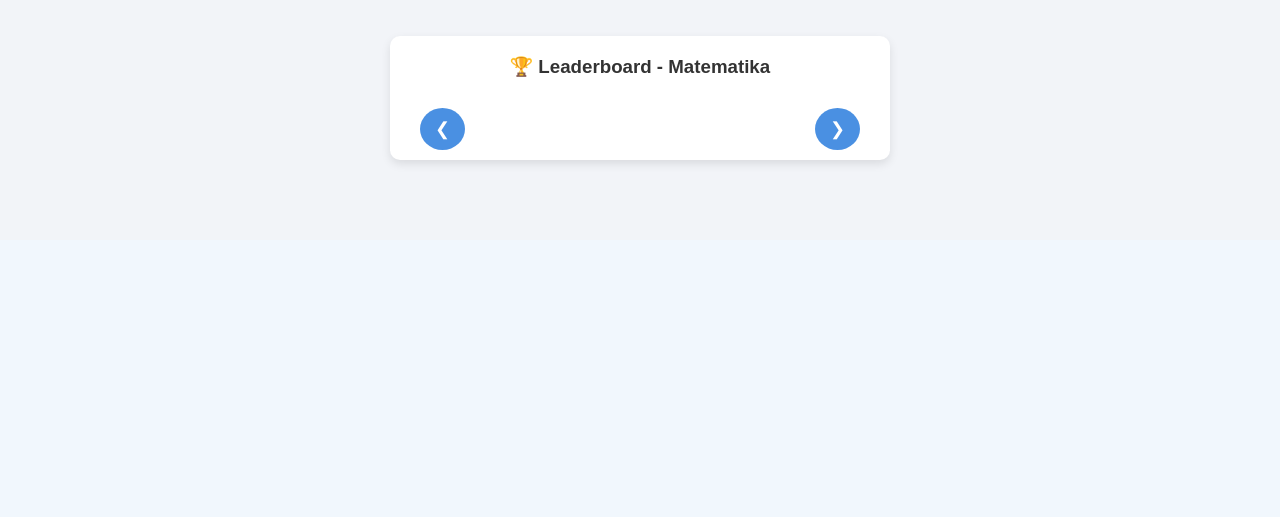
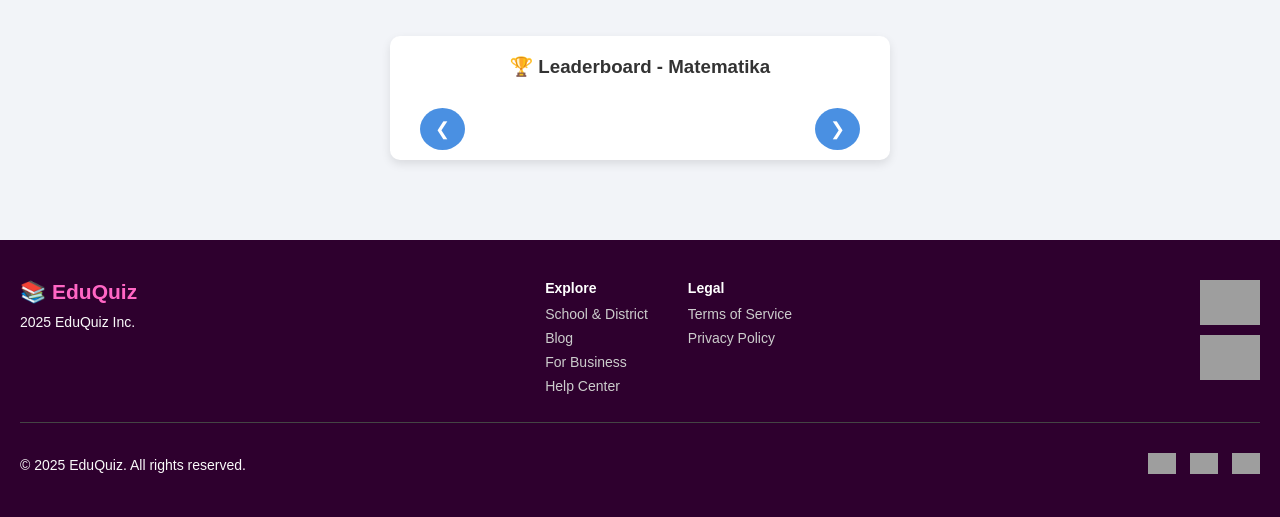
Before and after one commit to barnimd/eduQuiz, a Flask app: page / in a window 1280 px wide; the page is wider, and only the part inside the window is pictured. Shown: the part 612-1129 px from the top of that part. Before the commit the page ends 778 px from the top of that part, so only its background shows below. Run offline with Flask 3, Linux system fonts and the light colour scheme; data that the repository does not hold is empty; grey boxes are pictures that could not be loaded.

Commit message:
footer blom jadi

```diff
--- a/quiz-app/frontend/static/style.css
+++ b/quiz-app/frontend/static/style.css
@@ -546,3 +546,76 @@ header {
 .user-stats li {
     margin-bottom: 8px;
 }
+/* fotter style */
+.site-footer {
+  background-color: #2e002e;
+  color: #f9f9f9;
+  padding: 40px 20px;
+  font-family: Arial, sans-serif;
+  font-size: 14px;
+}
+
+.footer-top {
+  display: flex;
+  flex-wrap: wrap;
+  justify-content: space-between;
+  gap: 40px;
+}
+
+.footer-left h2.brand {
+  color: #ff66c4;
+  margin-bottom: 10px;
+}
+
+.footer-links {
+  display: flex;
+  gap: 40px;
+}
+
+.footer-links h4 {
+  color: #fff;
+  margin-bottom: 10px;
+}
+
+.footer-links ul {
+  list-style: none;
+  padding: 0;
+}
+
+.footer-links ul li a {
+  text-decoration: none;
+  color: #ccc;
+  display: block;
+  margin-bottom: 8px;
+}
+
+.footer-links ul li a:hover {
+  color: #fff;
+}
+
+.footer-apps img {
+  height: 45px;
+  margin-bottom: 10px;
+  display: block;
+}
+
+.footer-bottom {
+  display: flex;
+  justify-content: space-between;
+  align-items: center;
+  margin-top: 30px;
+  flex-wrap: wrap;
+  gap: 20px;
+}
+
+.social-icons img {
+  width: 28px;
+  margin-left: 10px;
+}
+
+hr {
+  border: 0;
+  height: 1px;
+  background: #444;
+  margin: 20px 0;
+}
--- a/quiz-app/frontend/templates/index.html
+++ b/quiz-app/frontend/templates/index.html
@@ -164,5 +164,49 @@
 </script>
 
 </body>
+<footer class="site-footer">
+  <div class="footer-top">
+    <div class="footer-left">
+      <h2 class="brand">📚 EduQuiz</h2>
+      <p class="small-text">2025 EduQuiz Inc.</p>
+    </div>
+
+    <div class="footer-links">
+      <div>
+        <h4>Explore</h4>
+        <ul>
+          <li><a href="#">School & District</a></li>
+          <li><a href="#">Blog</a></li>
+          <li><a href="#">For Business</a></li>
+          <li><a href="#">Help Center</a></li>
+        </ul>
+      </div>
+      <div>
+        <h4>Legal</h4>
+        <ul>
+          <li><a href="#">Terms of Service</a></li>
+          <li><a href="#">Privacy Policy</a></li>
+        </ul>
+      </div>
+    </div>
+
+    <div class="footer-apps">
+      <a href="#"><img src="{{ url_for('static', filename='google-play.png') }}" alt="Get it on Google Play"></a>
+      <a href="#"><img src="{{ url_for('static', filename='app-store.png') }}" alt="Download on the App Store"></a>
+    </div>
+  </div>
+
+  <hr>
+
+  <div class="footer-bottom">
+    <p>&copy; 2025 EduQuiz. All rights reserved.</p>
+    <div class="social-icons">
+      <a href="#"><img src="{{ url_for('static', filename='icon-instagram.png') }}" alt="Instagram"></a>
+      <a href="#"><img src="{{ url_for('static', filename='icon-facebook.png') }}" alt="Facebook"></a>
+      <a href="#"><img src="{{ url_for('static', filename='icon-x.png') }}" alt="Twitter/X"></a>
+    </div>
+  </div>
+</footer>
+
 
 </html>
```
